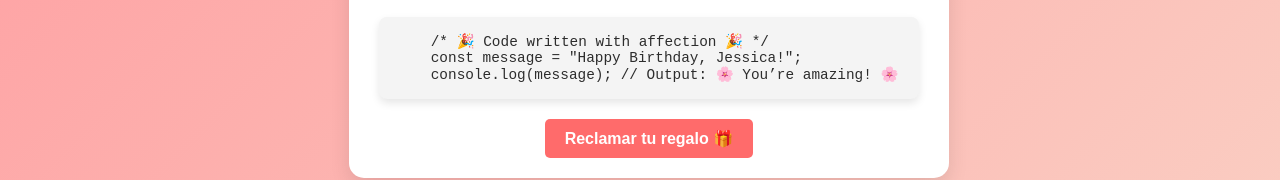
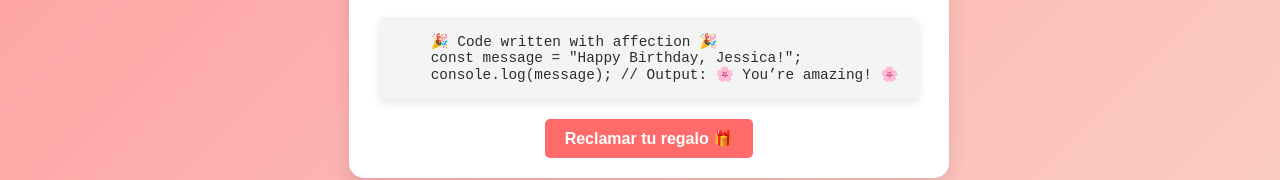
Before and after one commit to El-Taller-Del-Codigo/happy_birthday, a plain HTML site: page index.html in a window 1280 px wide. Shown: the part 449-629 px from the top of the page. Drawn offline with Linux system fonts and the light colour scheme.

Commit message:
Update index.html

```diff
--- a/index.html
+++ b/index.html
@@ -178,7 +178,7 @@ on<!DOCTYPE html>
       Ha sido una alegría increíble reconectar después de tantos años. Espero que tu día esté lleno de momentos hermosos y que este año de vida te traiga mucha felicidad. ¡Te mando un abrazo enorme!
     </p>
     <div class="code-block">
-      /* 🎉 Code written with affection 🎉 */
+      🎉 Code written with affection 🎉
       const message = "Happy Birthday, Jessica!";
       console.log(message); // Output: 🌸 You’re amazing! 🌸
     </div>
```
